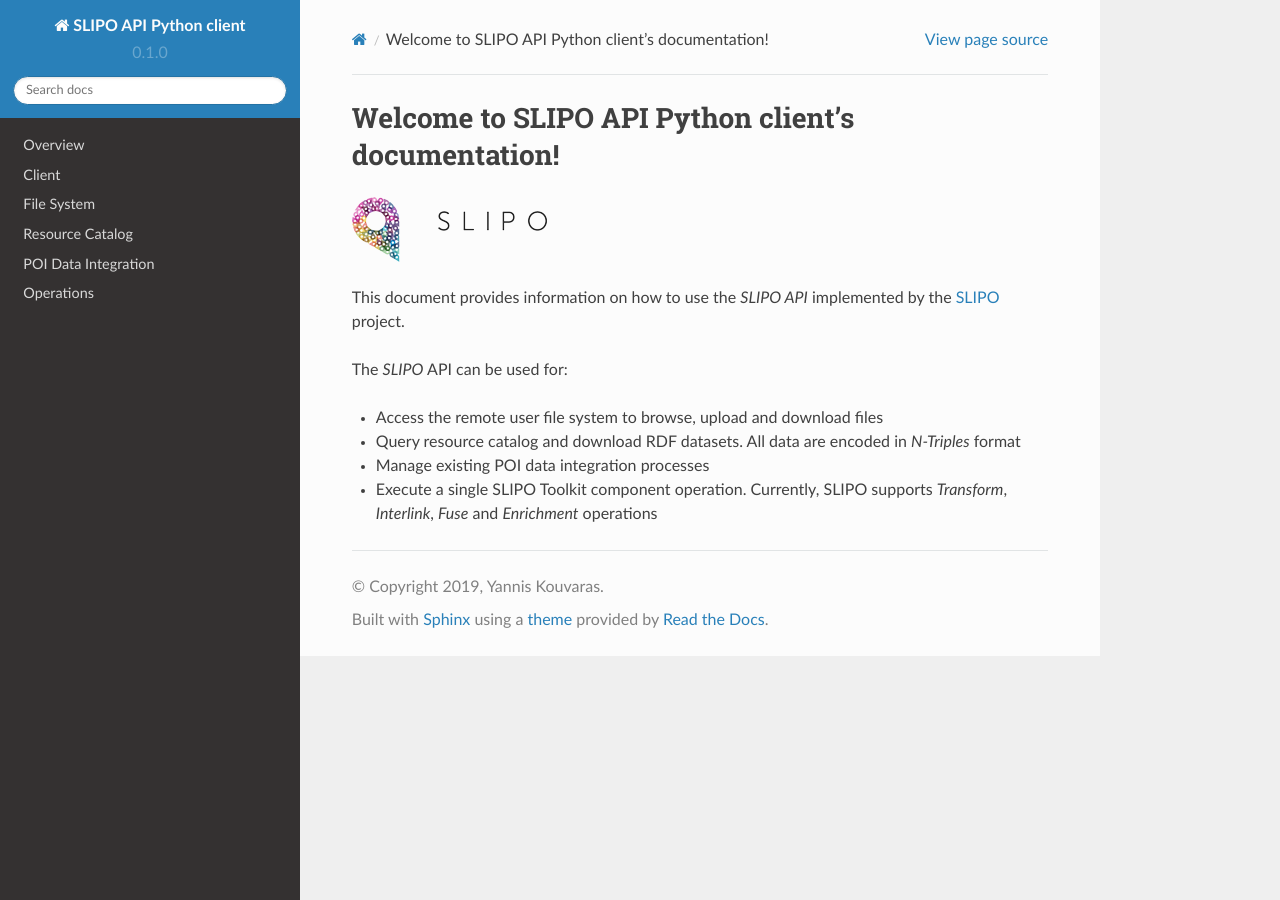
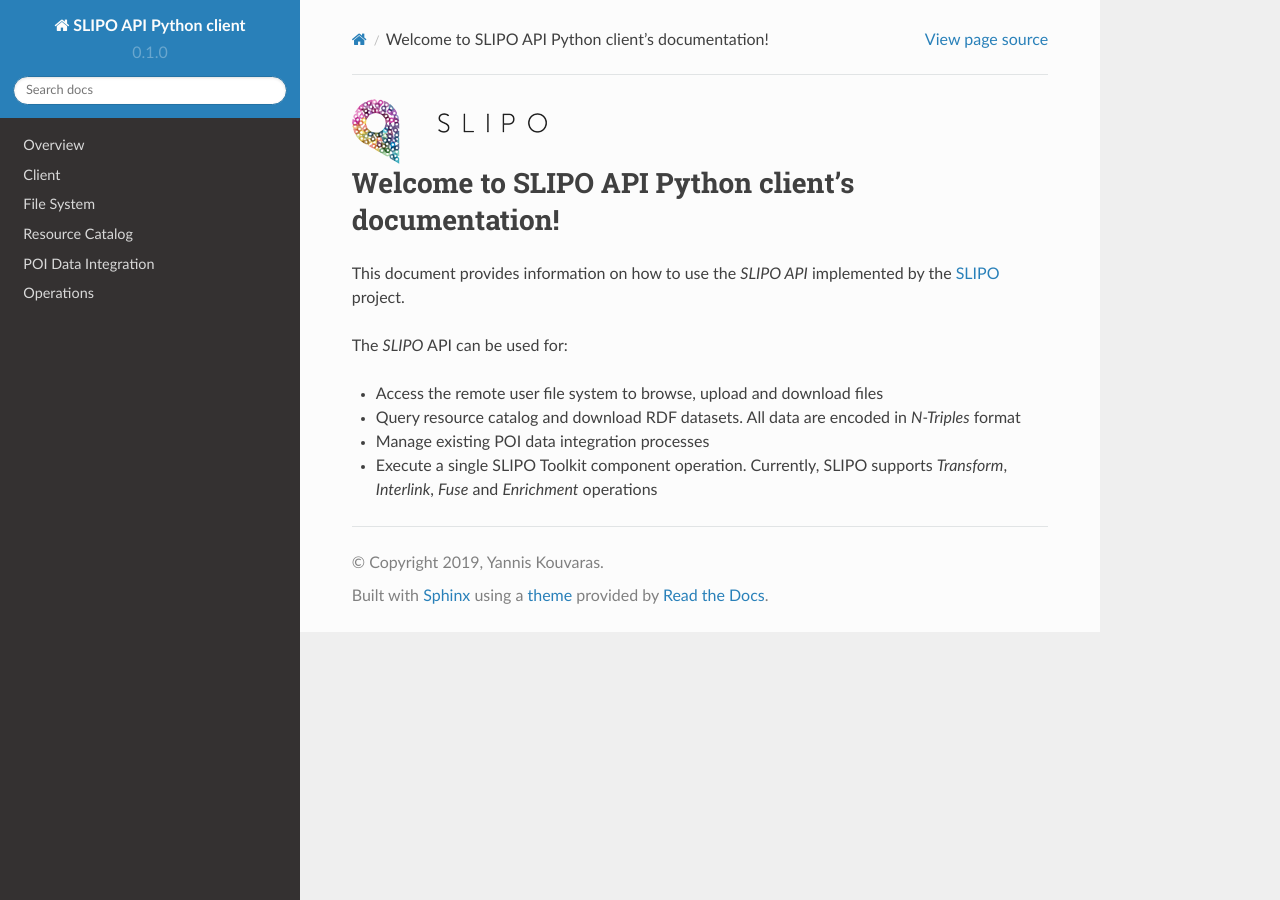
Before and after one commit to SLIPO-EU/slipo-python, a Sphinx documentation site: the page built from docs/header.rst, in a window 1280 px wide. Built offline with Sphinx 7.4.7 and the Read the Docs theme 2.0.0, drawn with Linux system fonts in a browser that asks for light colours.

Commit message:
Update documentation

```diff
--- a/docs/header.rst
+++ b/docs/header.rst
@@ -1,8 +1,8 @@
+.. image:: _static/slipo_logo.png
+
 ***************************************************
 Welcome to SLIPO API Python client's documentation!
 ***************************************************
-
-.. image:: _static/slipo_logo.png
 
 This document provides information on how to use the `SLIPO API`
 implemented by the `SLIPO`_ project.
```
